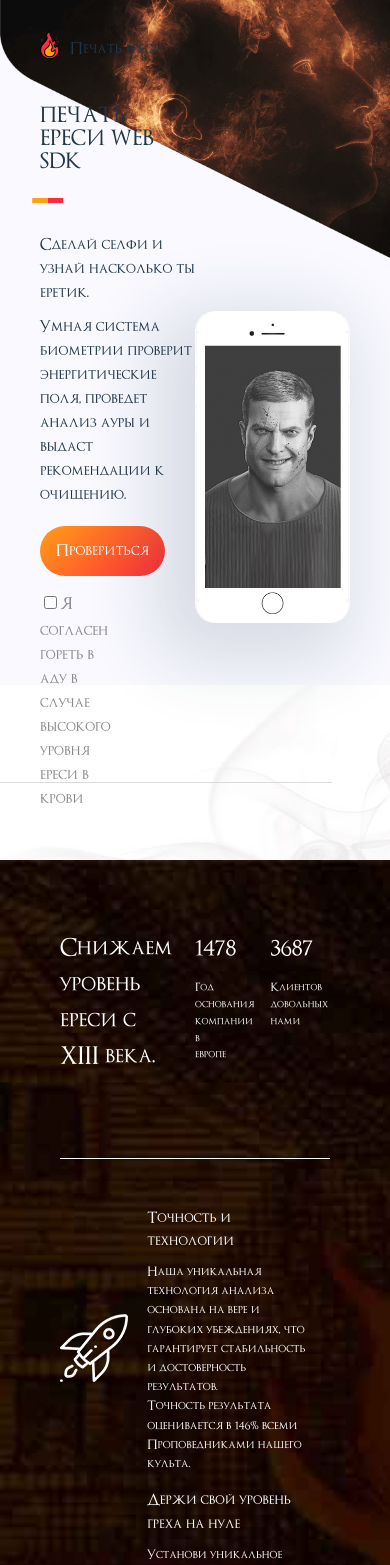
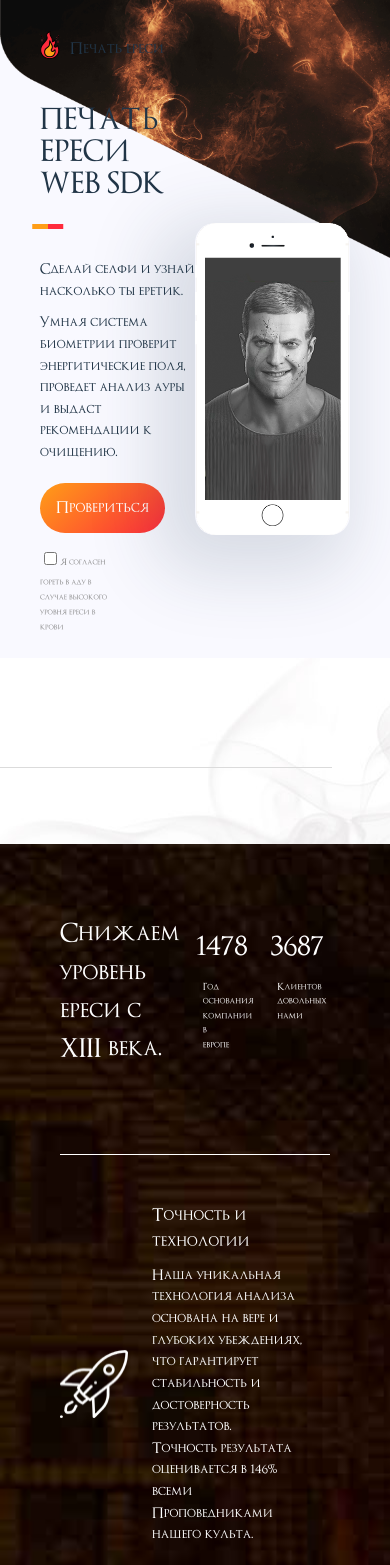
Before and after one commit to SmerchProsto/question-seal, a Vue app: page / in a window 390 px wide. Shown: the top 1565 px of the page. Built offline with nearby package versions, Linux system fonts and the light colour scheme.

Commit message:
adaptivity

```diff
--- a/src/App.vue
+++ b/src/App.vue
@@ -324,23 +324,6 @@ const submitForm = async () => {
   text-transform: uppercase;
 }
 
-@media (max-width: 600px) {
-  .header-content-title {
-    font-size: 0.5em;
-  }
-}
-
-@media (min-width: 601px) and (max-width: 1024px) {
-  .header-content-title {
-    font-size: 0.6em;
-  }
-}
-
-@media (min-width: 1025px) {
-  .header-content-title {
-    font-size: 1em;
-  }
-}
 
 
 .header-content-title::after {
@@ -365,6 +348,7 @@ const submitForm = async () => {
 }
 
 .main-header-agree {
+  font-size: var(--font-size-p-sm);
   max-width: 50%;
   color: #878787;
   cursor: pointer;
@@ -536,31 +520,6 @@ button {
   margin: 0;
 }
 
-
-@media (min-width: 1200px) {
-  .background-placeholder {
-    font-size: 1.4em;
-  }
-}
-
-@media (max-width: 992px) {
-  .background-placeholder {
-    font-size: 1.2em;
-  }
-}
-
-@media (max-width: 768px) {
-  .background-placeholder {
-    font-size: 1em;
-  }
-}
-
-@media (max-width: 576px) {
-  .background-placeholder {
-    font-size: 0.6em;
-  }
-}
-
 .placeholder-content {
   display: flex;
   flex-direction: column;
@@ -614,52 +573,17 @@ main {
   font-size: 1em;
 }
 
-@media (min-width: 1024px) {
-  .heresy-statiscs h2 {
-  font-size: 3em;
-}
-}
+  .heresy-statiscs .feature-column b {
+    font-size: 4em;
+  }
 
-.heresy-statiscs .feature-column b {
-  font-size: 4em;
-}
-
-@media (max-width: 1024px) {
+@media (max-width: 550px) {
   .heresy-statiscs .feature-column b {
-    font-size: 3em;
-  }
-  .heresy-statiscs .feature-column p {
-    font-size: 0.9em;
-  }
-}
-
-@media (max-width: 768px) {
-  .heresy-statiscs .feature-column b {
-    font-size: 2.5em;
-  }
-  .heresy-statiscs .feature-column p {
-    font-size: 0.8em;
-  }
-}
-
-@media (max-width: 576px) {
-  .heresy-statiscs .feature-column b {
-    font-size: 1.6em;
-  }
-  .heresy-statiscs .feature-column p {
-    font-size: 0.7em;
-  }
-}
-
-@media (max-width: 360px) {
-  .heresy-statiscs .feature-column b {
-    font-size: 1.2em;
-  }
-  .heresy-statiscs h2 {
-    font-size: 1em;
+    font-size: 2em;
   }
   .heresy-statiscs .feature-column p {
     font-size: 0.6em;
+    padding-left: 0.7em;
   }
 }
 
@@ -685,23 +609,6 @@ main {
   font-size: 1.2em;
 }
 
-@media (max-width: 768px) {
-  .heresy-features {
-    font-size: 0.9em;
-  }
-}
-
-@media (max-width: 576px) {
-  .heresy-features {
-    font-size: 0.8em;
-  }
-}
-
-@media (max-width: 360px) {
-  .heresy-features {
-    font-size: 0.7em;
-  }
-}
 
 .main-footer {
   color: #ffffff;
--- a/src/style.css
+++ b/src/style.css
@@ -16,6 +16,15 @@
   text-rendering: optimizeLegibility;
   -webkit-font-smoothing: antialiased;
   -moz-osx-font-smoothing: grayscale;
+  --font-size-h1: 2.6em;
+  --font-size-h2: 2.4em;
+  --font-size-h3: 2.2em;
+  --font-size-h4: 2em;
+  --font-size-h5: 1.8em;
+  --font-size-h6: 1.6em;
+  --font-size-p: 1.2em;
+  --font-size-button: 1.2em;
+  --font-size-p-sm: 0.8em;
 }
 
 * {
@@ -44,8 +53,32 @@ body {
 }
 
 h1 {
-  font-size: 2.6em;
+  font-size: var(--font-size-h1);
   line-height: 1.1;
+}
+
+h2 {
+  font-size: var(--font-size-h2);
+}
+
+h3 {
+  font-size: var(--font-size-h3);
+}
+
+h4 {
+  font-size: var(--font-size-h4);
+}
+
+h5 {
+  font-size: var(--font-size-h5);
+}
+
+h6 {
+  font-size: var(--font-size-h6);
+}
+
+p, a, button, li, input, label {
+  font-size: var(--font-size-p);
 }
 
 button {
@@ -53,7 +86,7 @@ button {
   border: none;
   border-radius: 8px;
   padding: 0.6em 1.2em;
-  font-size: 1em;
+  font-size: var(--font-size-button);
   font-weight: 500;
   font-family: inherit;
   cursor: pointer;
@@ -77,3 +110,66 @@ button:focus-visible {
     background-color: #f9f9f9;
   }
 }
+
+/* Media Queries for Adaptive Typography */
+@media (max-width: 576px) {
+  :root {
+    --font-size-h1: 1.8em;
+    --font-size-h2: 1.6em;
+    --font-size-h3: 1.4em;
+    --font-size-h4: 1.2em;
+    --font-size-h5: 1em;
+    --font-size-h6: 0.9em;
+    --font-size-p: 0.9em;
+    --font-size-button: 0.9em;
+    --font-size-p-sm: 0.6em;
+  }
+}
+
+@media (min-width: 577px) and (max-width: 768px) {
+  :root {
+    --font-size-h1: 2em;
+    --font-size-h2: 1.8em;
+    --font-size-h3: 1.6em;
+    --font-size-h4: 1.4em;
+    --font-size-h5: 1.2em;
+    --font-size-h6: 1em;
+    --font-size-p: 1em;
+    --font-size-button: 1em;
+    --font-size-p-sm: 0.7em;
+  }
+}
+
+@media (min-width: 769px) and (max-width: 992px) {
+  :root {
+    --font-size-h1: 2.2em;
+    --font-size-h2: 2em;
+    --font-size-h3: 1.8em;
+    --font-size-h4: 1.6em;
+    --font-size-h5: 1.4em;
+    --font-size-h6: 1.2em;
+    --font-size-p: 1.1em;
+    --font-size-button: 1.1em;
+    --font-size-p-sm: 0.8em;
+  }
+}
+
+@media (min-width: 993px) {
+  :root {
+    --font-size-h1: 2.5em;
+    --font-size-h2: 2.4em;
+    --font-size-h3: 2.2em;
+    --font-size-h4: 2em;
+    --font-size-h5: 1.8em;
+    --font-size-h6: 1.6em;
+    --font-size-p: 1.2em;
+    --font-size-button: 1.2em;
+    --font-size-p-sm: 0.8em;
+  }
+}
+
+@media (max-width: 550px) {
+  .text-sm {
+    font-size: var(--font-size-p-sm);
+  }
+}
```
